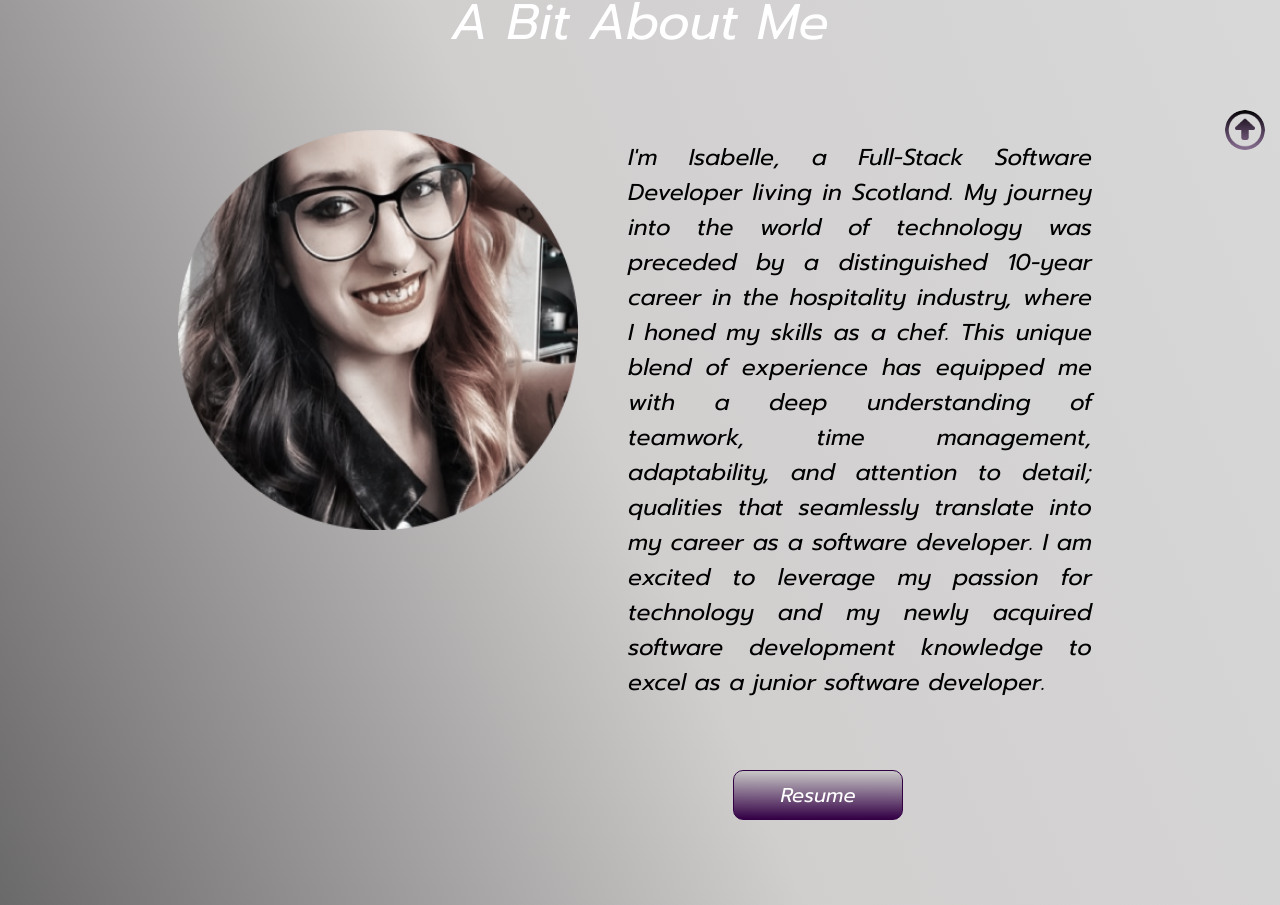
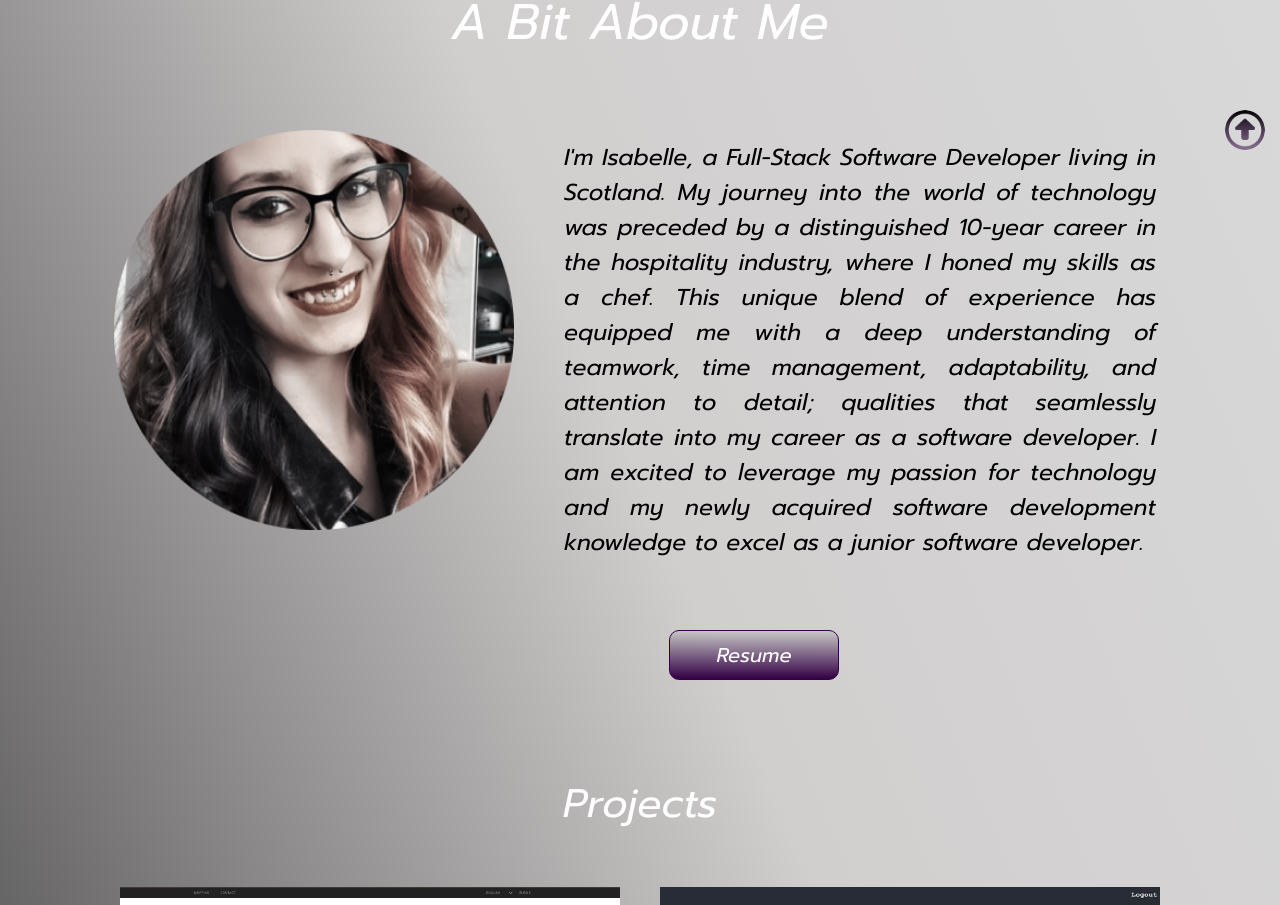
Before and after one commit to Shylan21/Isabelle-Portfolio, a React (Create React App) app: page / in a window 1280 px wide. Shown: the part 570-1475 px from the top of the page. Built offline with nearby package versions, Linux system fonts and the light colour scheme.

Commit message:
Added List of Completed tasks and added and overflow for the AboutMe text

```diff
--- a/src/components/AboutMe/AboutMe.css
+++ b/src/components/AboutMe/AboutMe.css
@@ -1,71 +1,9 @@
-/* .about-me-container {
-  display: grid;
-
-  width: 80%;
-  grid-template-areas:
-    "about-me . "
-    "profile-pic p"
-    ". resume-btn";
-  gap: 20px;
-
-  margin: 80px auto;
-} */
-/* Keeps the div centered */
-
-/* .about-me-title {
-  color: #FFF;
-  font-size: 50px;
-  margin: 50px 20px 20px;
-
-  font-style: normal;
-  font-weight: 400;
-  line-height: normal;
-
-  grid-area: about-me;
-}
-
-.about-me-image {
-  display: inline;
-  width: 400px;
-  height: 400px;
-  flex-shrink: 0;
-  grid-area: profile-pic;
-  margin: 20px
-}
-
-.about-me-text {
-  grid-area: p;
-
-  color: #000;
-  text-align: justify;
-
-  font-family: Prompt;
-  font-size: 23px;
-  font-style: normal;
-  font-weight: 400;
-  line-height: normal;
-
-  width: 90%;
-  padding: 10px;
-  margin: auto;
-
-}
-*/
-
-/* .resume-button {
-  grid-area: resume-btn;
-  margin: 10px;
-  width: 170px;
-  height: 50px;
-} */
-
-
 /* ------------------------------------------- */
 .aboutMe-section {
   display: flex;
   flex-direction: column;
   margin-top: 50px;
-  width: 80%;
+  width: 90%;
   justify-self: center;
   font-family: Prompt;
 }
@@ -107,8 +45,13 @@
   line-height: normal;
 
   width: 90%;
+  max-height: 60vh;
   padding: 10px;
   margin: 20px;
+
+  overflow-y: auto;
+  scroll-behavior: smooth;
+  scrollbar-width: none;
 }
 
 .resume-button {
```
Also changed, not shown: CompletedTasks.txt.
